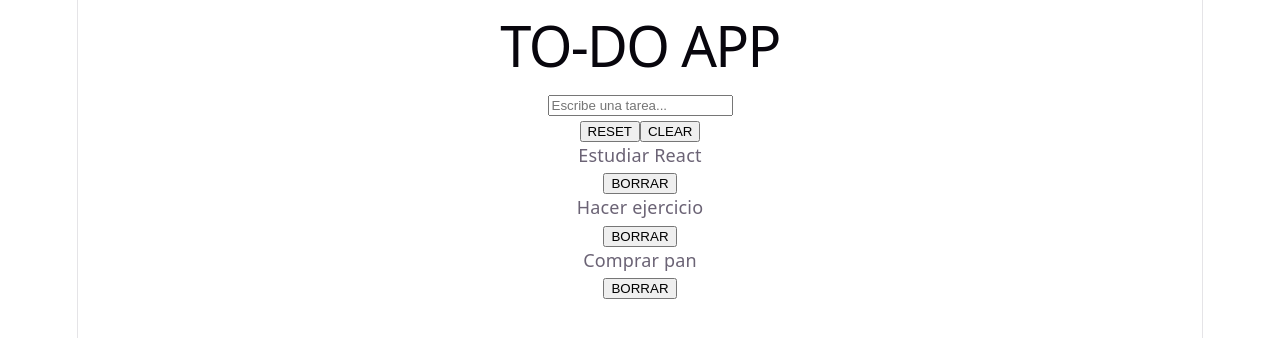
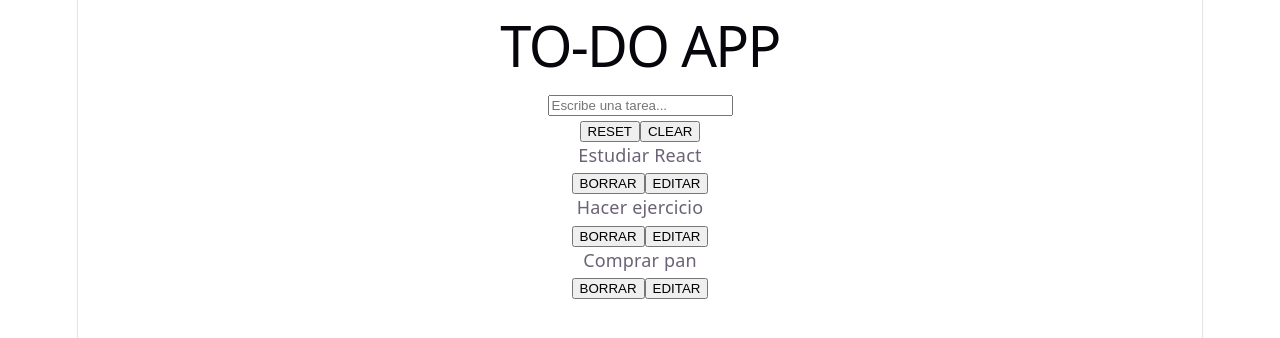
Before and after one commit to asolermaria/Ejercicio_React-TODO_list-useState, a React (Vite) app: page / in a window 1280 px wide. Shown: the top 338 px of the page. Built offline with nearby package versions, Linux system fonts and the light colour scheme.

Commit message:
Fase 3: Done edit function

```diff
--- a/src/App.jsx
+++ b/src/App.jsx
@@ -10,6 +10,7 @@ import Item from "./components/Item";
 function App() {
   const [tareas, setTareas] = useState([]);
   const [mensaje, setMensaje] = useState("");
+  const [tareaEditando, setTareaEditando] = useState(null);
 
   // Se ejecuta una vez cuando el componente App se carga (iniciar aplicación)
   useEffect(() => {
@@ -45,6 +46,16 @@ function App() {
     // prev es el último estado del hook (tareas)
   };
 
+  const updateTarea = (id, newTexto) => {
+    setTareas((prev) =>
+      prev.map((tarea) =>
+        tarea.id === id ? { ...tarea, text: newTexto } : tarea,
+      ),
+    );
+
+    setTareaEditando(null);
+  };
+
   return (
     <main>
       <h1>TO-DO APP</h1>
@@ -52,11 +63,17 @@ function App() {
         addTarea={addTarea}
         resetTareas={resetTareas}
         clearTareas={clearTareas}
+        updateTarea={updateTarea}
+        tareaEditando={tareaEditando}
       />
       {mensaje && <p>{mensaje}</p>}
       {/* Si hay mensaje, será truthy
           && si se cumple la primera condición (truthy), devuelve la siguiente (muestra el mensaje) */}
-      <List tareas={tareas} deleteTarea={deleteTarea} />
+      <List
+        tareas={tareas}
+        deleteTarea={deleteTarea}
+        setTareaEditando={setTareaEditando}
+      />
     </main>
   );
 }
--- a/src/components/Form.jsx
+++ b/src/components/Form.jsx
@@ -1,6 +1,12 @@
 import { useState, useEffect } from "react";
 
-function Form({ addTarea, resetTareas, clearTareas }) {
+function Form({
+  addTarea,
+  resetTareas,
+  clearTareas,
+  updateTarea,
+  tareaEditando,
+}) {
   const [input, setInput] = useState("");
   const [mensajeError, setMensajeError] = useState("");
 
@@ -15,6 +21,12 @@ function Form({ addTarea, resetTareas, clearTareas }) {
     return () => clearTimeout(timer); // Si el input cambia, reinicia el temporizador
   }, [input]); // Se ejecuta cada vez que cambia el input
 
+  useEffect(() => {
+    if (tareaEditando) {
+      setInput(tareaEditando.text);
+    }
+  }, [tareaEditando]);
+
   const handleSubmit = (e) => {
     e.preventDefault(); // Evita que la página se recargue
     if (input.trim().length < 6) {
@@ -22,7 +34,11 @@ function Form({ addTarea, resetTareas, clearTareas }) {
       return;
     }
     setMensajeError(""); // Vaciamos el mensaje de error
-    addTarea(input.trim()); // Llamamos a la función addTarea con el input quitamos espacios al principio y al final
+    if (tareaEditando) { // Si estás editando, actualiza tarea
+      updateTarea(tareaEditando.id, input.trim());
+    } else { // Si no, crea una nueva tarea
+      addTarea(input.trim());
+    } // Llamamos a la función addTarea con el input quitamos espacios al principio y al final
     setInput(""); // Vaciamos el input cuando se envía
   };
 
@@ -35,7 +51,9 @@ function Form({ addTarea, resetTareas, clearTareas }) {
           value={input}
           onChange={(e) => setInput(e.target.value)}
         />
-        {input.trim() && <button type="submit">ADD</button>}
+        {input.trim() && (
+          <button type="submit">{tareaEditando ? "GUARDAR" : "ADD"}</button>
+        )}
         {/* input.trim() si el string tiene contenido, será truthy
             && si se cumple la primera condición (truthy), devuelve la siguiente (muestra el botón) */}
         {mensajeError && <p>{mensajeError}</p>}
--- a/src/components/Item.jsx
+++ b/src/components/Item.jsx
@@ -1,8 +1,9 @@
-function Item({ tarea, deleteTarea }) {
+function Item({ tarea, deleteTarea, setTareaEditando }) {
   return (
     <div>
       <p>{tarea.text}</p>
       <button onClick={() => deleteTarea(tarea.id)}>BORRAR</button>
+      <button onClick={() => setTareaEditando(tarea)}>EDITAR</button>
     </div>
   );
 }
--- a/src/components/List.jsx
+++ b/src/components/List.jsx
@@ -1,10 +1,15 @@
 import Item from "./Item";
 
-function List({ tareas, deleteTarea }) {
+function List({ tareas, deleteTarea, setTareaEditando }) {
   return (
     <div>
       {tareas.map((tarea) => (
-        <Item key={tarea.id} tarea={tarea} deleteTarea={deleteTarea} />
+        <Item
+          key={tarea.id}
+          tarea={tarea}
+          deleteTarea={deleteTarea}
+          setTareaEditando={setTareaEditando}
+        />
       ))}
     </div>
   );
```
